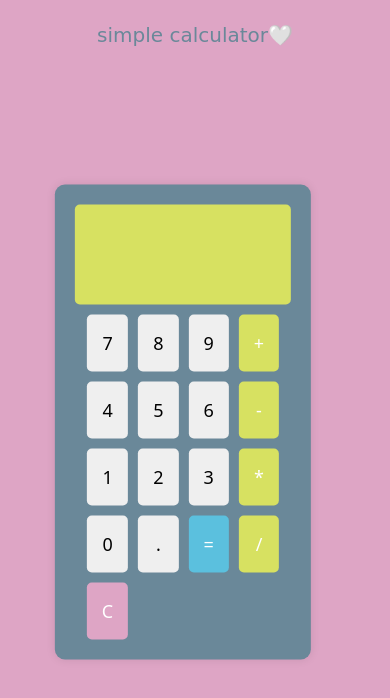
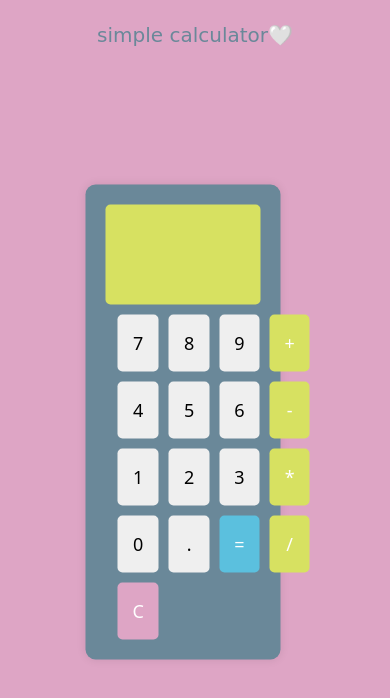
Before and after one commit to SHAHDESAM21/calculator_code_alpha, a plain HTML site: page index.html in a window 390 px wide. Drawn offline with Linux system fonts and the light colour scheme.

Commit message:
finished

```diff
--- a/index.html
+++ b/index.html
@@ -10,7 +10,7 @@
 <body>
         <nav><p>simple calculator🤍</p></nav>
         <div class="container ">
-        <div class=" row calculator col-xl-3 ">
+        <div class=" row calculator  col-xl-3 col-lg-4 col-md-5 col-sm-6 col-6">
         <input type="text" id="display" readonly>
         <div class="buttons">
             <button onclick="appendToDisplay('7')">7</button>
```
